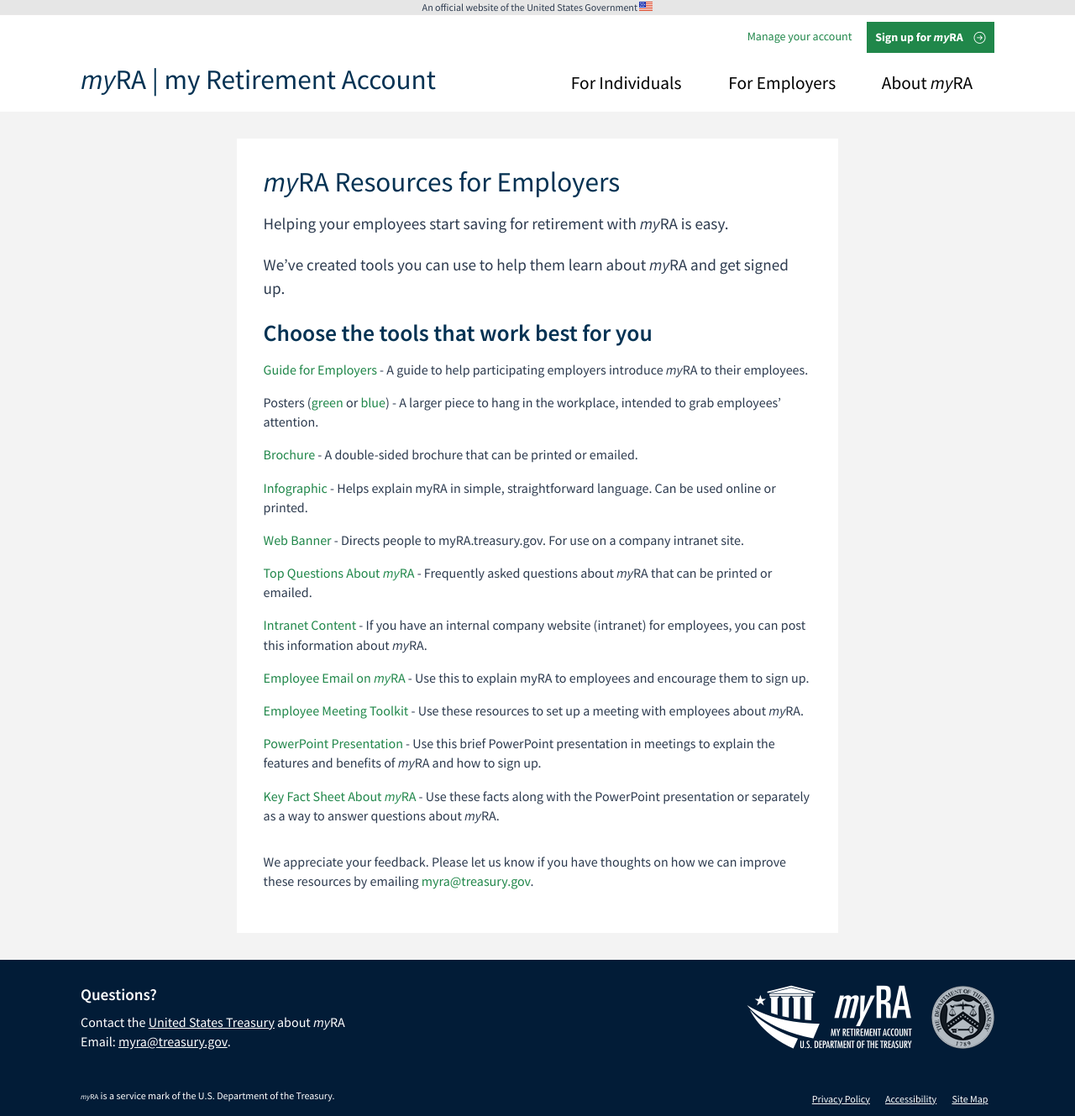
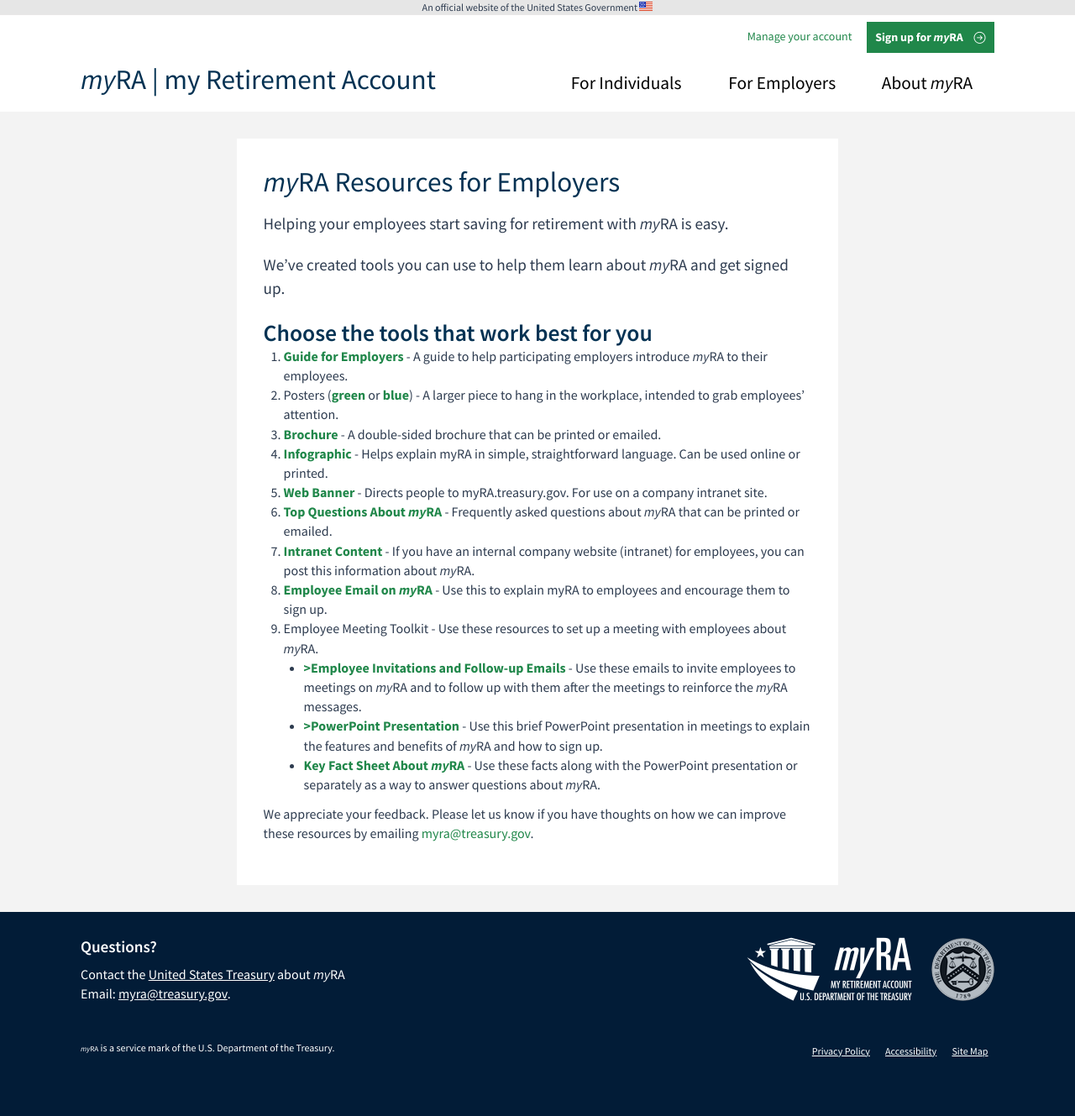
Before and after one commit to 18F/myra, a Jekyll site: the page built from employers/resources/index.html, in a window 1280 px wide. Shown: the whole page at 84% size. Built offline with Jekyll 4.4.1, drawn with Linux system fonts in a browser that asks for light colours; after the commit the page ends 1272 px from its top, so only the background shows below that.

Commit message:
Resource page updates

```diff
--- a/employers/resources/index.html
+++ b/employers/resources/index.html
@@ -9,17 +9,21 @@
 <p class="lead-text">We’ve created tools you can use to help them learn about <span class="myra">myRA</span> and get signed up.</p>
 
 <h2>Choose the tools that work best for you</h2>
-<ol class="downloads-list">
-  <li><a href="myRA_Guide-for-Employers.pdf" title="Download PDF">Guide for Employers</a> - A guide to help participating employers introduce <span class="myra">myRA</span> to their employees.</li>
-  <li>Posters (<a href="myRA_Poster_Green.pdf" title="Download PDF">green</a> or <a href="myRA_Poster_Blue.pdf" title="Download PDF">blue</a>) - A larger piece to hang in the workplace, intended to grab employees’ attention.</li>
-  <li><a href="myRA_Brochure.pdf" title="Download PDF">Brochure</a> - A double-sided brochure that can be printed or emailed.</li>
-  <li><a href="myRA_Infographic.pdf" title="Download PDF">Infographic</a> - Helps explain myRA in simple, straightforward language. Can be used online or printed.</li>
-  <li><a href="myRA_Web_Banner.jpg" title="Download Image">Web Banner</a> - Directs people to myRA.treasury.gov. For use on a company intranet site.</li>
-  <li><a href="myRA_Q-and-A.pdf" title="Download PDF">Top Questions About <span class="myra">myRA</span></a> - Frequently asked questions about <span class="myra">myRA</span> that can be printed or emailed.</li>
-  <li><a href="myRA_intranet-content.docx" title="Download Document">Intranet Content</a> - If you have an internal company website (intranet) for employees, you can post this information about <span class="myra">myRA</span>.</li>
-  <li><a href="myRA_employee-email.docx" title="Download Document">Employee Email on <span class="myra">myRA</span></a> - Use this to explain myRA to employees and encourage them to sign up.</li>
-  <li><a href="myRA_meeting-toolkit.docx" title="Download Document">Employee Meeting Toolkit</a> - Use these resources to set up a meeting with employees about <span class="myra">myRA</span>.</li>
-  <li><a href="myRA_presentation.pptx" title="Download PowerPoint Presentation">PowerPoint Presentation</a> - Use this brief PowerPoint presentation in meetings to explain the features and benefits of <span class="myra">myRA</span> and how to sign up.</li>
-  <li><a href="myRA_key-facts.pdf" title="Download PDF">Key Fact Sheet About <span class="myra">myRA</span></a> - Use these facts along with the PowerPoint presentation or separately as a way to answer questions about <span class="myra">myRA</span>.</li>
+<ol class="resource-list">
+  <li><a href="myRA_Guide-for-Employers.pdf" title="Download PDF" target="_blank">Guide for Employers</a> - A guide to help participating employers introduce <span class="myra">myRA</span> to their employees.</li>
+  <li>Posters (<a href="myRA_Poster_Green.pdf" title="Download PDF" target="_blank">green</a> or <a href="myRA_Poster_Blue.pdf" title="Download PDF" target="_blank">blue</a>) - A larger piece to hang in the workplace, intended to grab employees’ attention.</li>
+  <li><a href="myRA_Brochure.pdf" title="Download PDF" target="_blank">Brochure</a> - A double-sided brochure that can be printed or emailed.</li>
+  <li><a href="myRA_Infographic.pdf" title="Download PDF" target="_blank">Infographic</a> - Helps explain myRA in simple, straightforward language. Can be used online or printed.</li>
+  <li><a href="myRA_Web_Banner.jpg" title="Download Image" target="_blank">Web Banner</a> - Directs people to myRA.treasury.gov. For use on a company intranet site.</li>
+  <li><a href="myRA_Q-and-A.pdf" title="Download PDF" target="_blank">Top Questions About <span class="myra">myRA</span></a> - Frequently asked questions about <span class="myra">myRA</span> that can be printed or emailed.</li>
+  <li><a href="myRA_intranet-content.docx" title="Download Document" target="_blank">Intranet Content</a> - If you have an internal company website (intranet) for employees, you can post this information about <span class="myra">myRA</span>.</li>
+  <li><a href="myRA_employee-email.docx" title="Download Document" target="_blank">Employee Email on <span class="myra">myRA</span></a> - Use this to explain myRA to employees and encourage them to sign up.</li>
+  <li>Employee Meeting Toolkit</a> - Use these resources to set up a meeting with employees about <span class="myra">myRA</span>.
+    <ul class="default-ul">
+      <li><a href="myRA_invitations.docx" title="Download Document" target="_blank">>Employee Invitations and Follow-up Emails</a> - Use these emails to invite employees to meetings on <span class="myra">myRA</span> and to follow up with them after the meetings to reinforce the <span class="myra">myRA</span> messages.</li>
+      <li><a href="myRA_presentation.pptx" title="Download PowerPoint Presentation" target="_blank">>PowerPoint Presentation</a> - Use this brief PowerPoint presentation in meetings to explain the features and benefits of <span class="myra">myRA</span> and how to sign up.</li>
+      <li><a href="myRA_key-facts.pdf" title="Download PDF" target="_blank">Key Fact Sheet About <span class="myra">myRA</span></a> - Use these facts along with the PowerPoint presentation or separately as a way to answer questions about <span class="myra">myRA</span>.</li>
+    </ul>
+  </li>
 </ol>
 <p>We appreciate your feedback. Please let us know if you have thoughts on how we can improve these resources by emailing <a href="mailto:myra@treasury.gov">myra@treasury.gov</a>.</p>
--- a/static/_sass/_custom.scss
+++ b/static/_sass/_custom.scss
@@ -1385,26 +1385,6 @@
   }
 }
 
-
-.payroll-instructions {
-  @include row();
-  border-top: 1px solid #fff;
-  margin-top: em(20);
-  padding-top: em(20);
-}
-
-.payroll-logos {
-  padding: 2em 0;
-  li {
-    @include span-columns(3);
-    text-align: center;
-
-    img {
-      vertical-align: middle;
-    }
-  }
-}
-
 .lead-capture {
   @include media($medium-up) {
     @include span-columns(6);
@@ -1412,19 +1392,18 @@
   }
 }
 
+.resource-list {
+  @extend %default-ol;
+
+  a {
+    font-weight: bold;
+  }
+}
+
 .resource-link {
   @include span-columns(12);
   padding-top: 1em;
 }
-//
-// .materials-preview {
-//   display: none;
-//
-//   @include media($medium-up) {
-//     display: block;
-//     @include span-columns(4);
-//   }
-// }
 
 /**************************/
 /* Home Page
```
Also changed, not shown: 2 other files.
